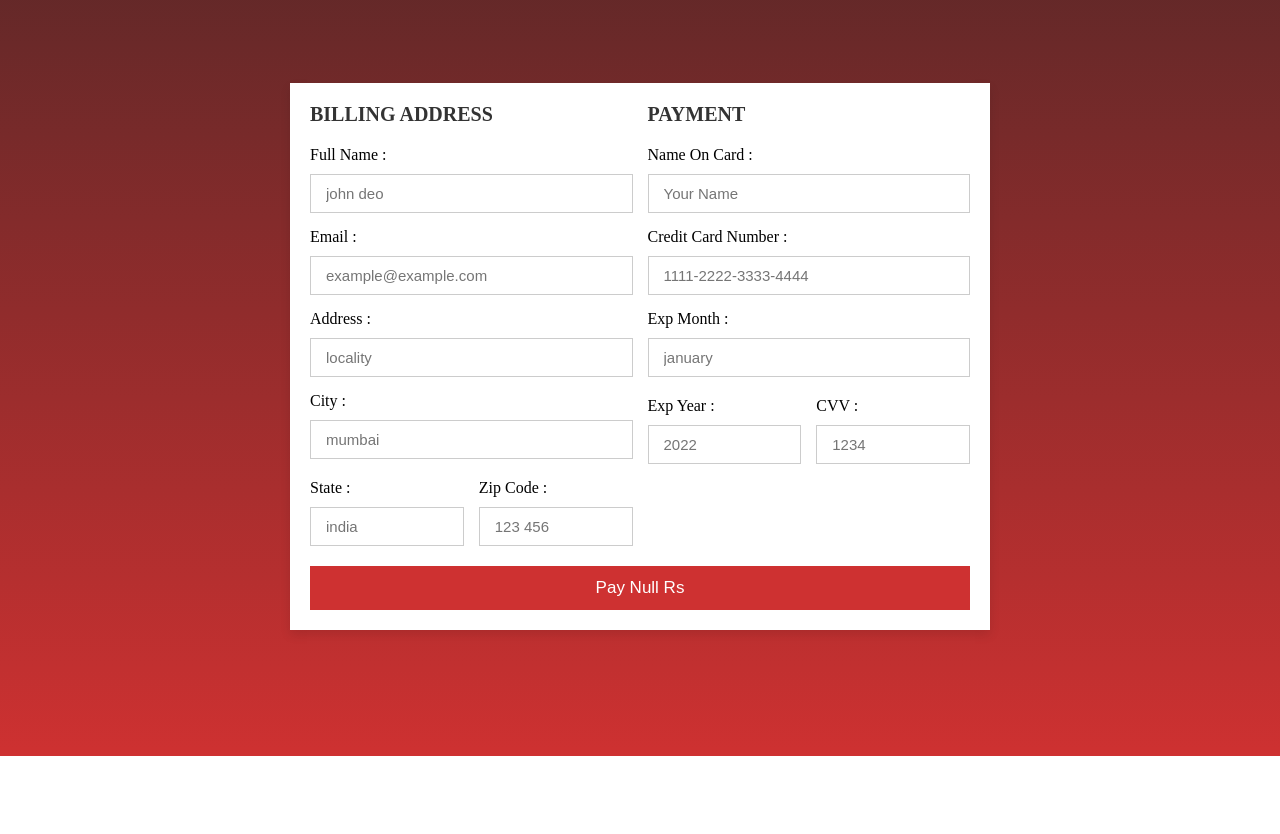
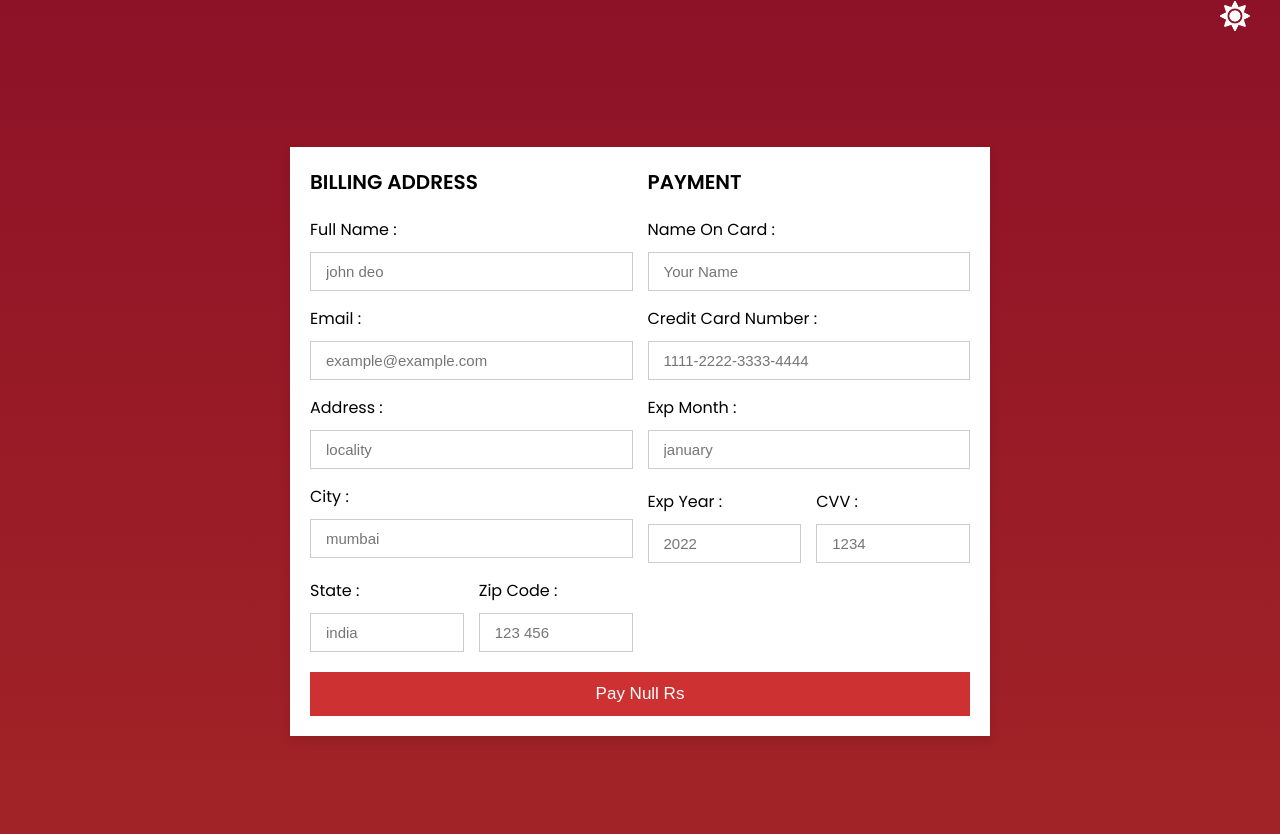
Before and after one commit to adityalekhi777/Movie-App-, a plain HTML site: page Payment.html in a window 1280 px wide. Shown: the part 44-878 px from the top of the page. Before the commit the page ends 800 px from the top, so only its background shows below. Drawn offline with Linux system fonts and the light colour scheme.

Commit message:
Add light and dark mode

```diff
--- a/Payment.css
+++ b/Payment.css
@@ -1,4 +1,6 @@
 @import url('https://fonts.googleapis.com/css2?family=Poppins:wght@100;300;400;500;600&display=swap');
+
+
 
 *{
   margin:0; padding:0;
@@ -8,20 +10,35 @@
   transition: all .2s linear;
 }
 
+:root {
+  --primary-color: rgb(140, 17, 39);
+  --secondary-color: #a62626;
+  --white:#ffffff;
+  --text:#000000;
+}
+
+.dark-theme{
+  --primary-color: hsl(218, 15.4%, 10.2%);
+  --secondary-color: #190a0a;
+  --white:#190a0a;
+  --text:#cbcaca;
+}
+
 .container{
   display: flex;
   justify-content: center;
   align-items: center;
   padding:25px;
   min-height: 100vh;
-  background-image: linear-gradient(rgb(95, 40, 40), rgb(206, 49, 49));
+  background-image: linear-gradient(var(--primary-color),--secondary-color);
 }
 
 .container form{
   padding:20px;
   width:700px;
-  background: #fff;
+  background: var(--white);
   box-shadow: 0 5px 10px rgba(0,0,0,.1);
+  color: var(--text);
 }
 
 .container form .row{
@@ -36,7 +53,6 @@
 
 .container form .row .col .title{
   font-size: 20px;
-  color:#333;
   padding-bottom: 5px;
   text-transform: uppercase;
 }
--- a/Payment.html
+++ b/Payment.html
@@ -7,8 +7,19 @@
 
     <!-- custom css file link  -->
     <link rel="stylesheet" href="Payment.css" />
+    <link rel="stylesheet" href="style.css">
   </head>
   <body>
+
+    <header>
+      <h2><a href="/">Top Movie</a></h2>
+    </header>
+
+    <div class="theme-btn">
+      <img src="assets/sun.png" id="icon" alt="theme icon">
+    </div>
+
+
     <div class="container">
       <form action="">
         <div class="row">
@@ -88,5 +99,6 @@
     </div>
 
     <script src="Payment.js"></script>
+    <script src="themeChange.js"></script>
   </body>
 </html>
--- a/booking.css
+++ b/booking.css
@@ -1,3 +1,5 @@
+
+
 .movie_details{
     max-width: 700px;
     margin: 30px auto;
--- a/style.css
+++ b/style.css
@@ -1,7 +1,11 @@
 :root {
   --primary-color: rgb(140, 17, 39);
   --secondary-color: #a62626;
-  --primary-color-dark: hsl(218, 15.4%, 10.2%);
+}
+
+.dark-theme{
+  --primary-color: hsl(218, 15.4%, 10.2%);
+  --secondary-color: #190a0a;
 }
 
 * {
@@ -49,6 +53,19 @@ header h2 {
   display: grid;
   place-items: center;
 }
+
+.theme-btn{
+  display: flex;
+  max-width: 100%;
+  padding: 10px 30px;
+  justify-content: flex-end;
+}
+
+#icon{
+  width: 30px;
+  cursor: pointer;
+
+  }
 
 .search {
   background-color: transparent;
@@ -283,6 +300,7 @@ p.text {
   width: 100%;
   text-align: center;
   margin: 10px auto;
+  color: white;
 }
 
 p.text span {
--- /dev/null
+++ b/themeChange.js
@@ -0,0 +1,11 @@
+// Theme logic
+
+var icon = document.getElementById("icon");
+icon.onclick = function () {
+  document.body.classList.toggle("dark-theme");
+  if (document.body.classList.contains("dark-theme")) {
+    icon.src = "assets/moon.png";
+  } else {
+    icon.src = "assets/sun.png";
+  }
+};
```
Also changed, not shown: Booking.html (+5 -0 lines), index.html (+5 -1 lines), index.js (+21 -72 lines), assets/moon.png (added), assets/sun.png (added).
